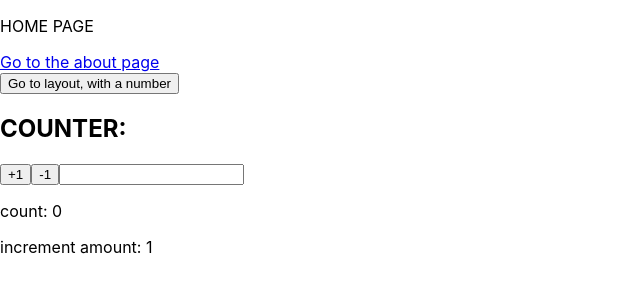
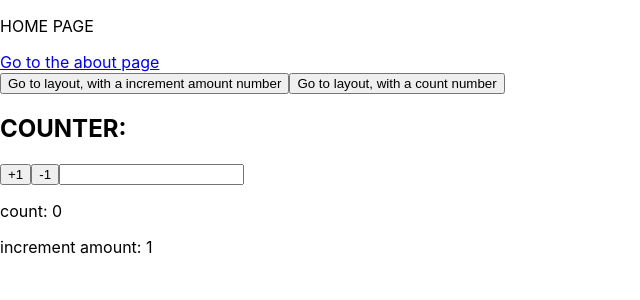
Before and after one commit to javierpb275/react-ts, a React (Create React App) app: page / in a window 1280 px wide. Shown: the top 300 px of the page, without its empty margins (0-640 px from the left). Built offline with nearby package versions, Linux system fonts and the light colour scheme.

Commit message:
used count and incrementAmount to navigate to layout with different numbers

```diff
--- a/src/pages/Home.tsx
+++ b/src/pages/Home.tsx
@@ -26,8 +26,11 @@ const HomePage: React.FunctionComponent<IHomePageProps> = (props) => {
       <p>HOME PAGE</p>
       <Link to="/about">Go to the about page</Link>
       <br />
-      <button onClick={() => navigate("/layout/3")}>
-        Go to layout, with a number
+      <button onClick={() => navigate(`/layout/${incrementAmount}`)}>
+        Go to layout, with a increment amount number
+      </button>
+      <button onClick={() => navigate(`/layout/${count}`)}>
+        Go to layout, with a count number
       </button>
       <h2>COUNTER:</h2>
       <button onClick={() => dispatch(increment())}>+1</button>
```
